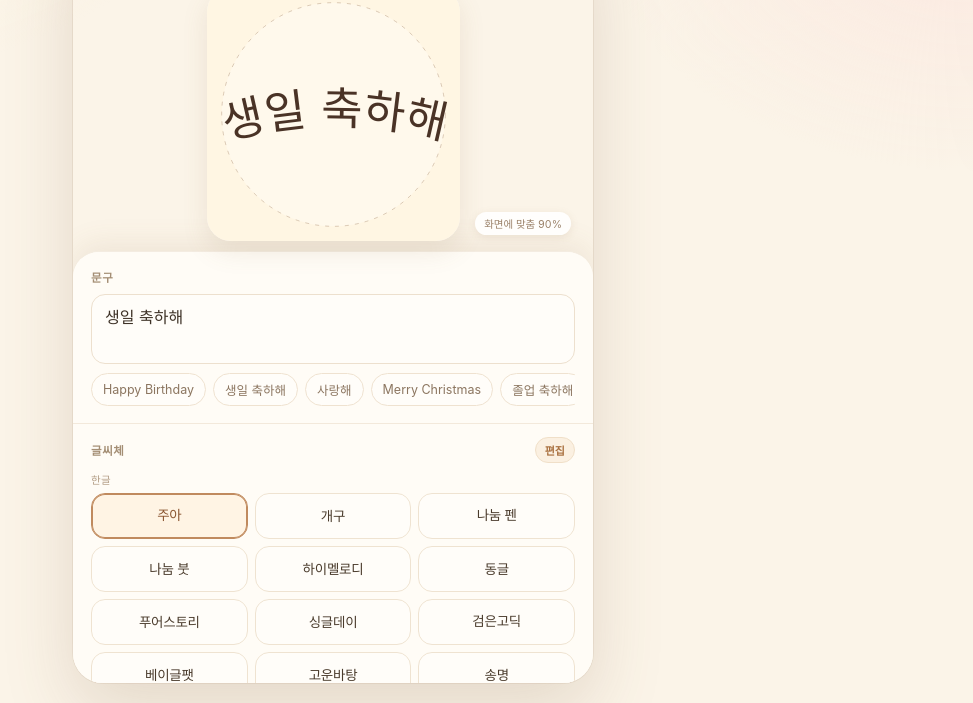
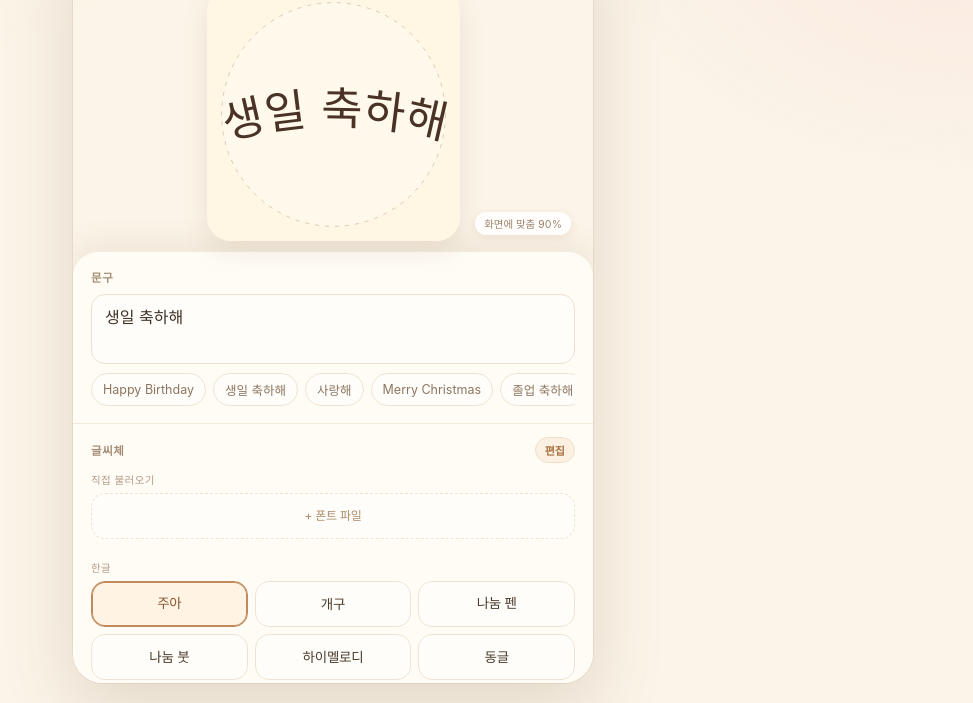
Before and after one commit to tingga-board/tingga-board.github.io, a plain HTML site: page lettering.html in a window 1280 px wide. Shown: the part 97-800 px from the top of the page, without its empty margins (307-1280 px from the left). Drawn offline with nearby package versions, Linux system fonts and the light colour scheme; a web font is replaced by a local one.

Commit message:
Lettering app: show my fonts (list, upload, restore) at the top of the font section

```diff
--- a/lettering.html
+++ b/lettering.html
@@ -136,6 +136,8 @@
 
   .gsub { margin: 12px 0 6px; font-size: 10.5px; letter-spacing: .04em; color: #B29C84; }
   .gsub:first-of-type { margin-top: 0; }
+  /* 내 폰트 목록이 비어 있으면 그 자리를 '직접 불러오기'가 맨 위에서 시작한다 */
+  #mineList[hidden] + .gsub { margin-top: 0; }
   .grid { display: grid; grid-template-columns: repeat(3, minmax(0, 1fr)); gap: 7px; }
   .chip {
     position: relative; display: flex; align-items: center; justify-content: center;
@@ -366,20 +368,20 @@
           <button class="mini edit-toggle" id="editDefaults" type="button" aria-pressed="false">편집</button>
         </span>
       </h2>
-      <div class="gsub" id="koLabel">한글</div>
-      <div class="grid" id="gridKo"></div>
-      <div class="gsub" id="enLabel">영문</div>
-      <div class="grid" id="gridEn"></div>
-      <p class="edit-note" id="editNote" hidden>지울 글씨체를 누르면 '삭제?'로 바뀌어요. 한 번 더 누르면 목록에서 사라지고, 아래에서 언제든 되돌릴 수 있어요.</p>
       <div class="gsub" id="mineLabel" hidden>내 폰트</div>
       <div class="mine-list" id="mineList" hidden></div>
-      <div class="gsub">직접 불러오기</div>
+      <div class="gsub" id="importLabel">직접 불러오기</div>
       <div class="grid">
         <button class="chip add" id="addFont" type="button">+ 폰트 파일</button>
       </div>
       <div class="restore-row">
         <button class="restore-link" id="restoreDefaults" type="button" hidden>기본 폰트 다시 불러오기</button>
       </div>
+      <div class="gsub" id="koLabel">한글</div>
+      <div class="grid" id="gridKo"></div>
+      <div class="gsub" id="enLabel">영문</div>
+      <div class="grid" id="gridEn"></div>
+      <p class="edit-note" id="editNote" hidden>지울 글씨체를 누르면 '삭제?'로 바뀌어요. 한 번 더 누르면 목록에서 사라지고, 아래에서 언제든 되돌릴 수 있어요.</p>
       <p class="note">.ttf · .otf · .woff 파일을 고르면 바로 적용돼요. 불러온 폰트는 이 기기(브라우저)에 저장되어 새로 열어도 유지돼요. ✏️ 로 이름을 바꾸고 ✕ 로 지울 수 있어요. 기본 글씨체는 '편집'을 눌러 정리할 수 있어요.</p>
       <input type="file" id="fontFile" accept=".ttf,.otf,.woff,.woff2" hidden>
     </section>
```
